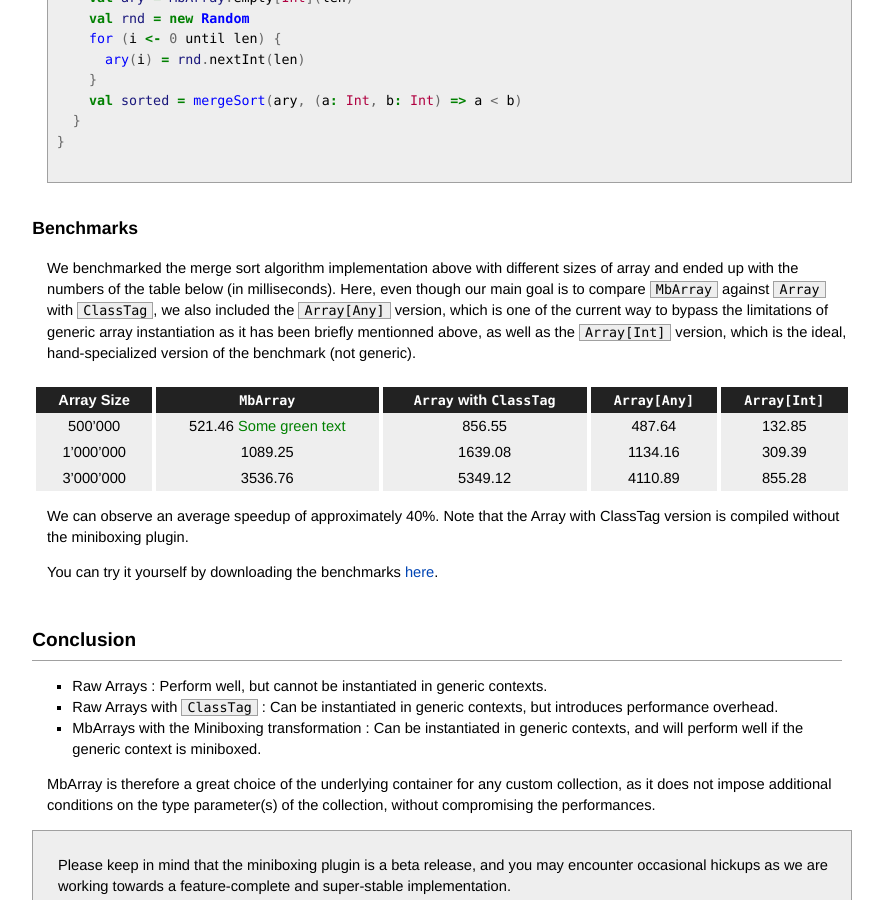
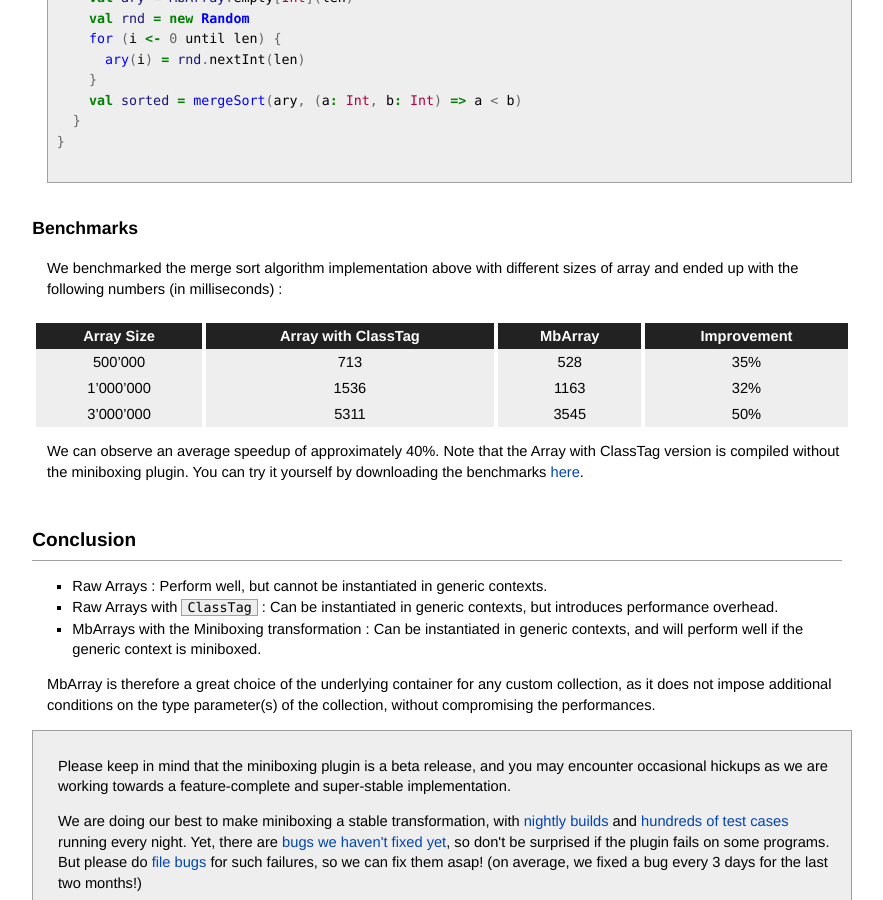
Before and after one commit to miniboxing/miniboxing.github.io, a Jekyll site: the page built from arrays.md, in a window 1280 px wide and 900 px high, scrolled down 4500 px. Shown: the whole window, without its empty margins (280-1163 px from the left). Built offline with Jekyll 4.4.1, drawn with Linux system fonts in a browser that asks for light colours; nearby versions of some CDN libraries; comment, search, counter and statistics services are not loaded.

Commit message:
fixing mistake
Wrong repo ehehe

```diff
--- a/arrays.md
+++ b/arrays.md
@@ -219,17 +219,16 @@ object MergeSort {
 {% endhighlight %}
 ### Benchmarks
 
-We benchmarked the merge sort algorithm implementation above with different sizes of array and ended up with the numbers of the table below (in milliseconds). Here, even though our main goal is to compare `MbArray` against `Array` with `ClassTag`, we also included the `Array[Any]` version, which is one of the current way to bypass the limitations of generic array instantiation as it has been briefly mentionned above, as well as the `Array[Int]` version, which is the ideal, hand-specialized version of the benchmark (not generic).
+We benchmarked the merge sort algorithm implementation above with different sizes of array and ended up with the following numbers (in milliseconds) :
 
-| Array Size    | `MbArray` | `Array` with `ClassTag` |  `Array[Any]` | `Array[Int]`  |
-| ------------- |-----------|-------------------------|---------------|---------------|
-| 500'000       | 521.46  <font color="green"> Some green text </font>  | 856.55                  | 487.64        | 132.85        |
-| 1'000'000     | 1089.25   | 1639.08                 | 1134.16       | 309.39        |
-| 3'000'000     | 3536.76   | 5349.12                 | 4110.89       | 855.28        |
+| Array Size    | Array with ClassTag  | MbArray  | Improvement |
+| ------------- |----------------------| ---------|-------------|
+| 500'000       | 713    	       | 528      | 35%   	|
+| 1'000'000     | 1536                 | 1163     | 32%		|
+| 3'000'000     | 5311                 | 3545     | 50%    	|
 
 We can observe an average speedup of approximately 40%.
 Note that the Array with ClassTag version is compiled without the miniboxing plugin.
-
 You can try it yourself by downloading the benchmarks [here](https://github.com/Roldak/mb-benchmarks).
 
 ## Conclusion
```
